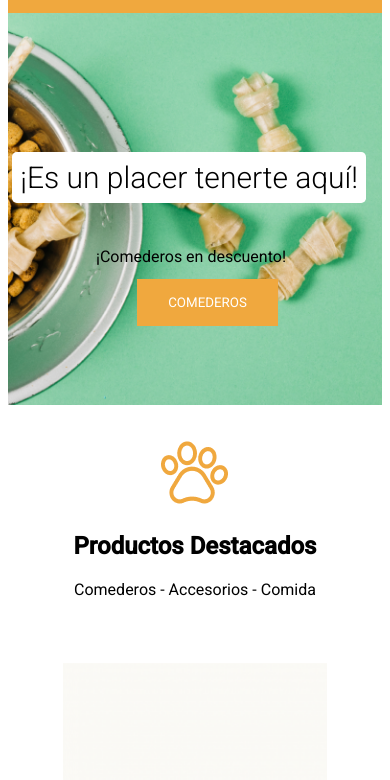
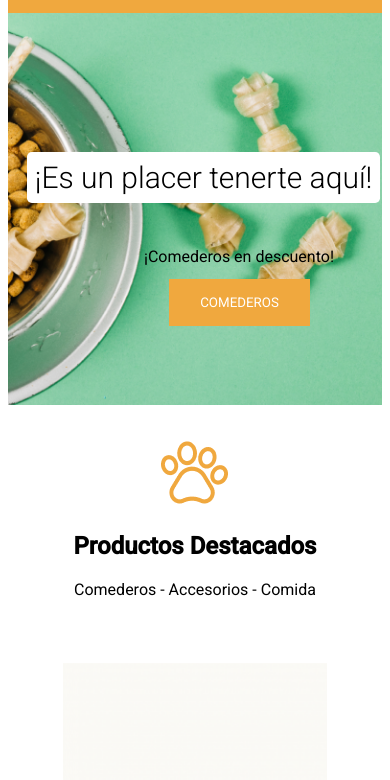
Before and after one commit to pzarfino/Frontend-I, a plain HTML site: page C15-PetshopMobileLast/rootPetShop/index.html in a window 390 px wide. Shown: the part 57-837 px from the top of the page. Drawn offline with Linux system fonts and the light colour scheme.

Commit message:
Agrego modificaciones

```diff
--- a/C15-PetshopMobileLast/rootPetShop/css/styles.css
+++ b/C15-PetshopMobileLast/rootPetShop/css/styles.css
@@ -365,6 +365,21 @@ h3 {
     border-bottom: 1px solid grey;
   }
 
+
+  h1 {
+    right: 0.6rem;
+  }
+
+  #comederos-descuento {
+    right: 3.5rem
+  }
+
+  button.comederos {
+  top: 21rem;
+  right: 5rem;
+
+  }
+
   #sector-productos {
     flex-direction: column;
   }
```
